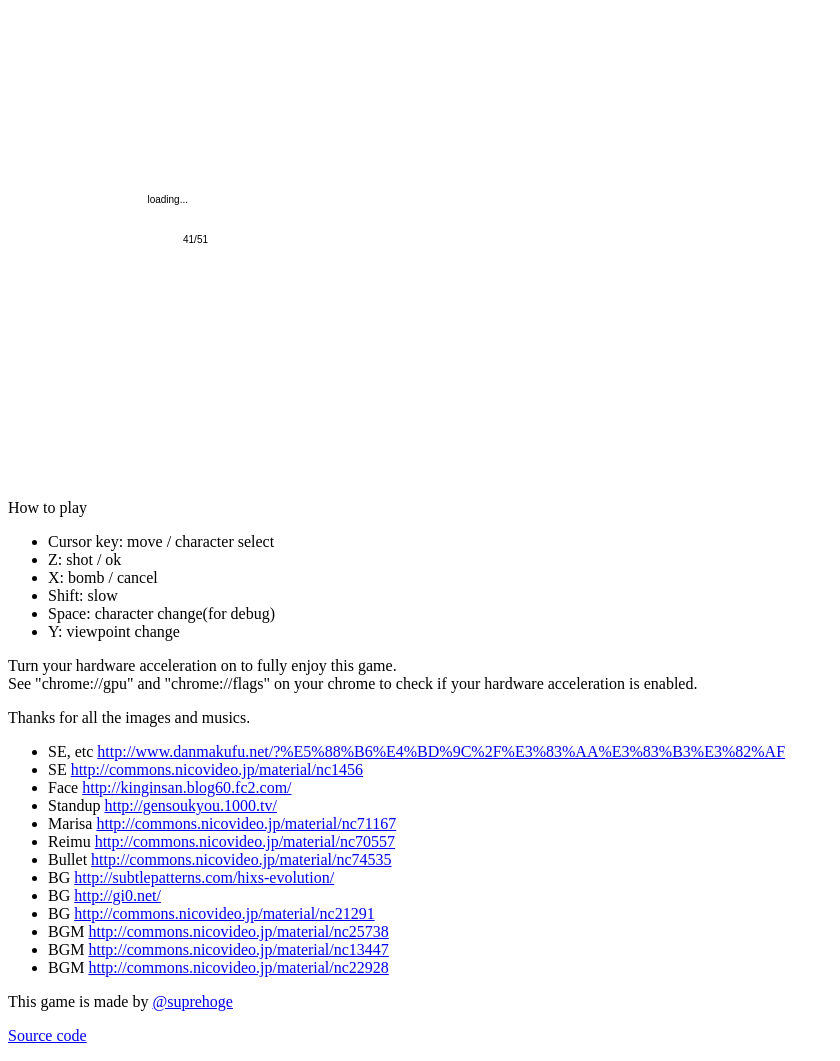
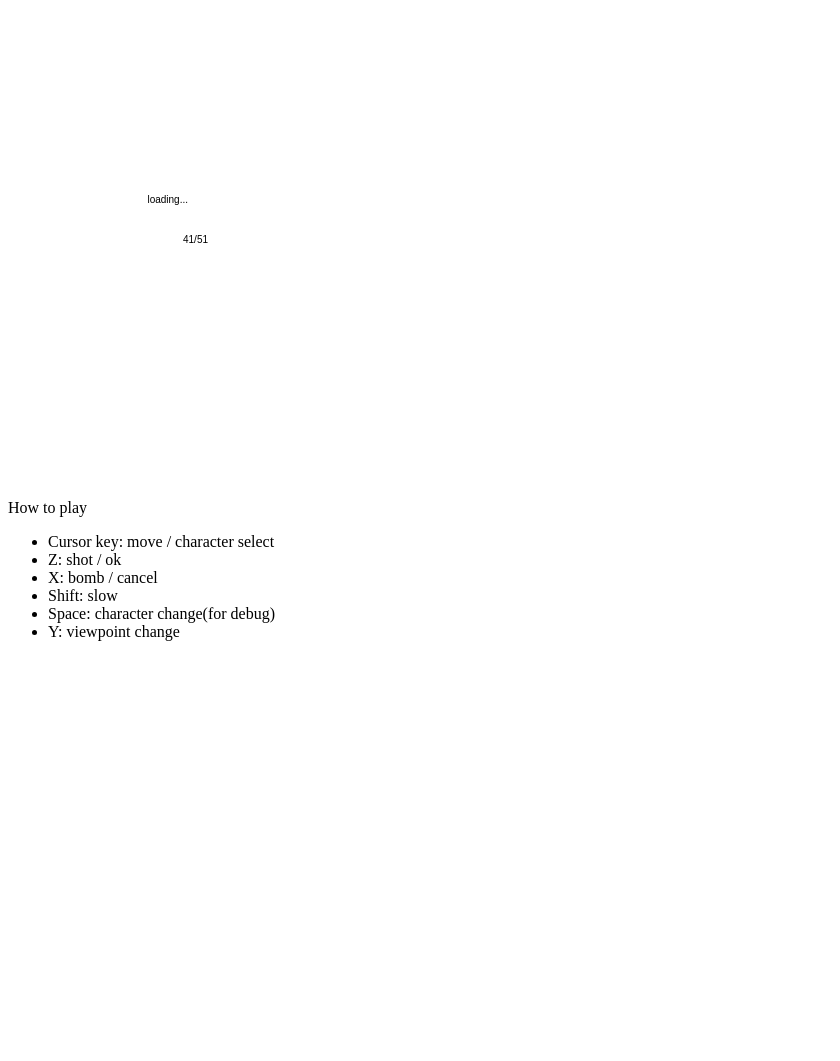
Before and after one commit to Yoshi-441/touhou, a plain HTML site: page toho/index.html in a window 1280 px wide. Shown: the part 5-1066 px from the top of the page, without its empty margins (0-840 px from the left). After the commit the page ends 800 px from the top, so only its background shows below. Drawn offline with Linux system fonts and the light colour scheme.

Commit message:
Update index.html

```diff
--- a/toho/index.html
+++ b/toho/index.html
@@ -2,7 +2,7 @@
 <html>
 <head>
 <meta charset="utf-8">
-<title>Toho like shooting with JavaScript</title>
+<title>東方 幻魔郷(仮) / TohoJS</title>
 <script type="text/javascript" src="lib/glMatrix-0.9.5.min.js"></script>
 <script type="text/javascript" src="utility/Inherit.js"></script>
 <script type="text/javascript" src="utility/Draw.js"></script>
@@ -78,37 +78,6 @@ How to play
 <li>Y:          viewpoint change</li>
 </ul>
 
-<p>
-Turn your hardware acceleration on to fully enjoy this game.<br />
-See &quot;chrome://gpu&quot; and &quot;chrome://flags&quot; on your chrome to check if your hardware acceleration is enabled.
-</p>
-
-<p>
-Thanks for all the images and musics.
-</p>
-<ul>
-<li>SE, etc  <a href="http://www.danmakufu.net/?%E5%88%B6%E4%BD%9C%2F%E3%83%AA%E3%83%B3%E3%82%AF">http://www.danmakufu.net/?%E5%88%B6%E4%BD%9C%2F%E3%83%AA%E3%83%B3%E3%82%AF</a></li>
-<li>SE       <a href="http://commons.nicovideo.jp/material/nc1456">http://commons.nicovideo.jp/material/nc1456</a></li>
-<li>Face     <a href="http://kinginsan.blog60.fc2.com/">http://kinginsan.blog60.fc2.com/</a></li>
-<li>Standup  <a href="http://gensoukyou.1000.tv/">http://gensoukyou.1000.tv/</a></li>
-<li>Marisa   <a href="http://commons.nicovideo.jp/material/nc71167">http://commons.nicovideo.jp/material/nc71167</a></li>
-<li>Reimu    <a href="http://commons.nicovideo.jp/material/nc70557">http://commons.nicovideo.jp/material/nc70557</a></li>
-<li>Bullet   <a href="http://commons.nicovideo.jp/material/nc74535">http://commons.nicovideo.jp/material/nc74535</a></li>
-<li>BG       <a href="http://subtlepatterns.com/hixs-evolution/">http://subtlepatterns.com/hixs-evolution/</a></li>
-<li>BG       <a href="http://gi0.net/">http://gi0.net/</a></li>
-<li>BG       <a href="http://commons.nicovideo.jp/material/nc21291">http://commons.nicovideo.jp/material/nc21291</a></li>
-<li>BGM      <a href="http://commons.nicovideo.jp/material/nc25738">http://commons.nicovideo.jp/material/nc25738</a></li>
-<li>BGM      <a href="http://commons.nicovideo.jp/material/nc13447">http://commons.nicovideo.jp/material/nc13447</a></li>
-<li>BGM      <a href="http://commons.nicovideo.jp/material/nc22928">http://commons.nicovideo.jp/material/nc22928</a></li>
-</ul>
-
-<p>
-This game is made by <a href="http://twitter.com/superhoge">@suprehoge</a>
-</p>
-
-<p>
-<a href="https://github.com/takahirox/toho-like-js">Source code</a>
-</p>
 
 </body>
 </html>
```
